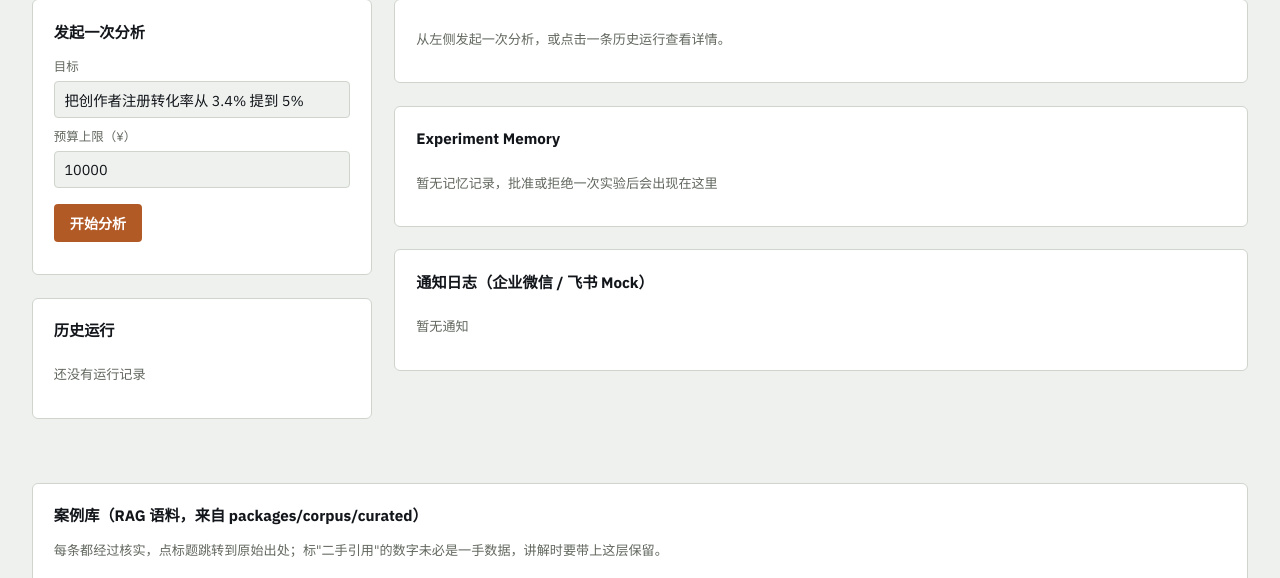
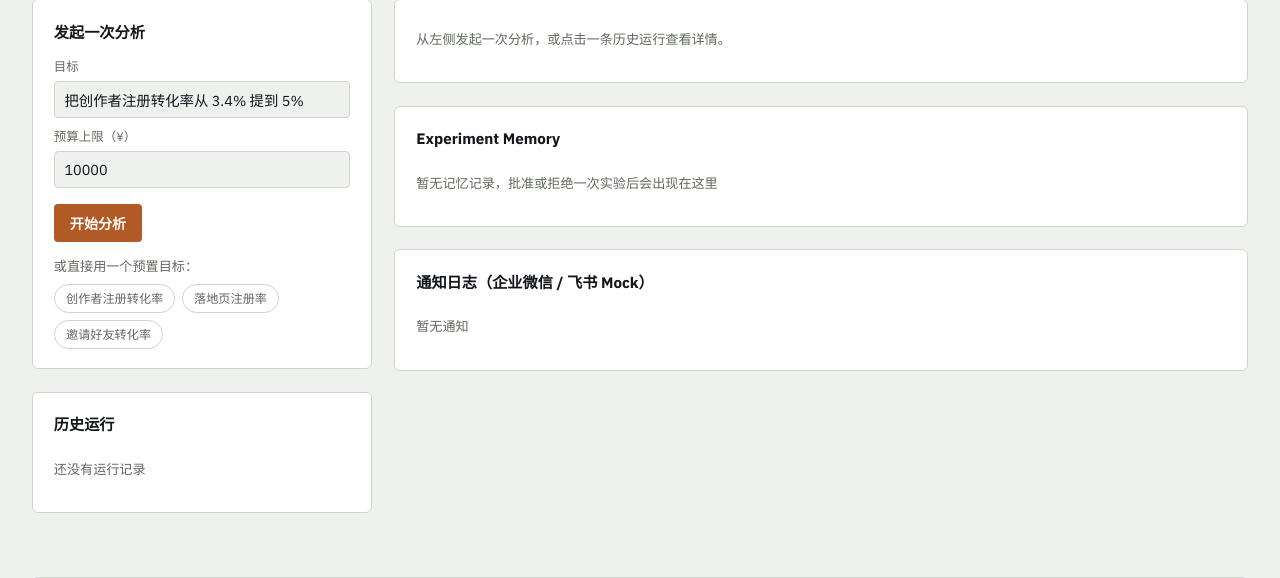
Before and after one commit to ncm233/growthpilot, a FastAPI app: page / in a window 1280 px wide. Shown: the part 95-673 px from the top of the page. Run offline with FastAPI, Linux system fonts and the light colour scheme; data that the repository does not hold is empty.

Commit message:
Dashboard: build the preset demo-goal buttons docs had been claiming exist
docs/API_AND_MATERIALS.md described "3 preset demo goal buttons" as a
planned Dashboard feature; the UI only ever had a single pre-filled input.
Built it — 3 buttons, all regex-parseable by research_agent's goal pattern,
verified via read_page/JS click. Also fixed two stale checklist items in
INTERVIEW_GUIDE.md: the HF Spaces reference (dropped that in favor of
Zeabur-only, see TECH_STACK.md) and the "Reflect 过于简化" /
"两次检索串行" rows, both superseded by Phase 4's findings.

```diff
--- a/apps/agent-service/app/static/app.js
+++ b/apps/agent-service/app/static/app.js
@@ -122,6 +122,12 @@ async function decide(id, decision) {
   showRun(id);
 }
 
+document.querySelectorAll(".preset-btn").forEach(btn => {
+  btn.addEventListener("click", () => {
+    document.getElementById("goal-input").value = btn.dataset.goal;
+  });
+});
+
 document.getElementById("run-btn").addEventListener("click", async () => {
   const goal = document.getElementById("goal-input").value.trim();
   const budget = parseFloat(document.getElementById("budget-input").value);
--- a/apps/agent-service/app/static/style.css
+++ b/apps/agent-service/app/static/style.css
@@ -81,6 +81,18 @@ input[type=text], input[type=number] {
   cursor: pointer;
 }
 .btn-primary { background: var(--accent); color: #fff; }
+.preset-goals { margin-top: .9rem; display: flex; flex-wrap: wrap; gap: .4rem; align-items: center; }
+.preset-goals .hint { margin: 0 .3rem 0 0; width: 100%; }
+.preset-btn {
+  background: none;
+  border: 1px solid var(--border);
+  border-radius: 100px;
+  padding: .3rem .7rem;
+  font-size: .76rem;
+  color: var(--fg-soft);
+  cursor: pointer;
+}
+.preset-btn:hover { border-color: var(--accent); color: var(--accent); }
 .btn-approve { background: var(--good); color: #fff; margin-right: .6rem; }
 .btn-reject { background: var(--warn); color: #fff; }
 .hint { color: var(--fg-soft); font-size: .82rem; margin-top: .6rem; }
--- a/apps/agent-service/app/templates/index.html
+++ b/apps/agent-service/app/templates/index.html
@@ -23,6 +23,12 @@
         <input id="budget-input" type="number" value="10000">
         <button id="run-btn" class="btn-primary">开始分析</button>
         <p id="run-status" class="hint"></p>
+        <div class="preset-goals">
+          <span class="hint">或直接用一个预置目标：</span>
+          <button type="button" class="preset-btn" data-goal="把创作者注册转化率从 3.4% 提到 5%">创作者注册转化率</button>
+          <button type="button" class="preset-btn" data-goal="把落地页停留后注册率从 2.1% 提到 3.5%">落地页注册率</button>
+          <button type="button" class="preset-btn" data-goal="把邀请好友转化率从 8% 提到 15%">邀请好友转化率</button>
+        </div>
       </div>
 
       <div class="card">
```
Also changed, not shown: docs/INTERVIEW_GUIDE.md (+5 -5 lines).
